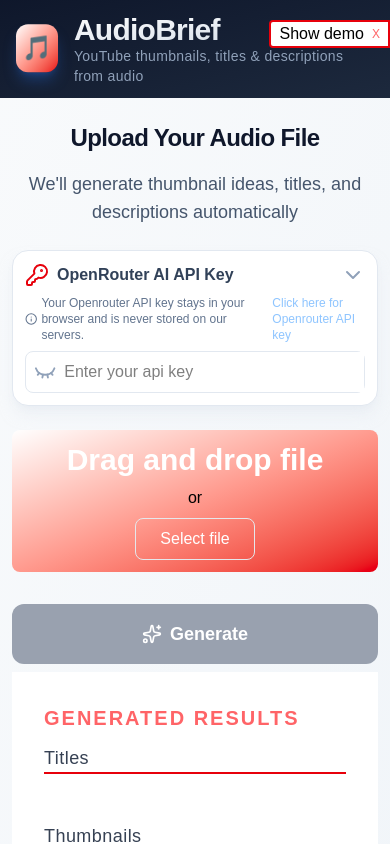
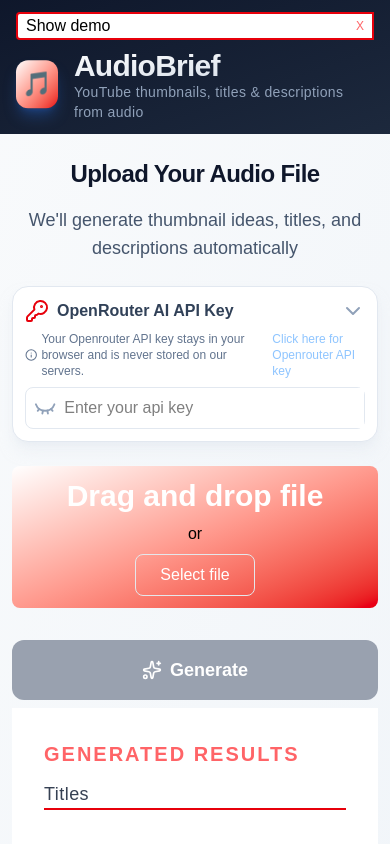
Before and after one commit to abhidatta0/audiobrief, a React (Vite) app: page / in a window 390 px wide. Shown: the top 844 px of the page. Built offline with nearby package versions, Linux system fonts and the light colour scheme.

Commit message:
fixing modal issues

```diff
--- a/src/components/AppHeader.tsx
+++ b/src/components/AppHeader.tsx
@@ -9,7 +9,7 @@
     <>
       <header className="relative bg-linear-to-br from-slate-900 to-slate-800 md:px-8 md:py-6 px-4 py-3 overflow-hidden sm:px-6 sm:py-5">
         {showDemoRibbon && (
-          <div className="absolute top-5 right-0 bg-white border-2 border-red-600 rounded-l px-2  flex gap-2">
+          <div className="static mb-2 lg:absolute  z-2 top-5 right-0 bg-white border-2 border-red-600 rounded-l px-2  flex gap-2 justify-between">
             <button onClick={() => setShowDemoModal(true)}>Show demo</button>
             <button
               onClick={() => setShowDemoRibbon(false)}
--- a/src/components/FileUploader.tsx
+++ b/src/components/FileUploader.tsx
@@ -41,7 +41,6 @@
     if (!selectedFile) return;
 
     const validationError = validateFile?.(selectedFile);
-    console.log({ validationError });
     if (validationError) {
       setError(validationError);
       return;
@@ -59,7 +58,6 @@
   const handleDrop = (e: React.DragEvent) => {
     e.preventDefault();
     const file = e.dataTransfer.files[0];
-    console.log({ file });
     setIsDragOver(false);
     processFile(file);
   };
--- a/src/components/Modal.tsx
+++ b/src/components/Modal.tsx
@@ -29,7 +29,9 @@
         id="model-content"
         className="bg-gray-200 max-w-[80%] m-auto p-5 relative rounded-lg"
       >
-        <div className="absolute right-5 text-xl cursor-pointer">&times;</div>
+        <div id="close" className="absolute right-2 text-3xl cursor-pointer">
+          &times;
+        </div>
         {children}
       </div>
     </div>
--- a/src/services/OpenRouterAudio.tsx
+++ b/src/services/OpenRouterAudio.tsx
@@ -57,7 +57,6 @@
         audioTranscribed += content;
       }
     }
-    console.log(audioTranscribed);
 
     const [textContent, image1, image2, image3] = await Promise.all([
       generateTextContent(audioTranscribed, openRouterInstance),
```
